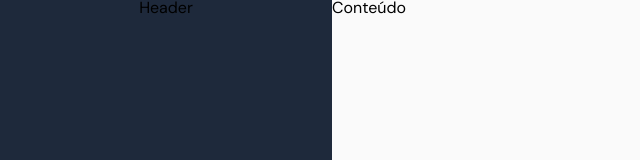
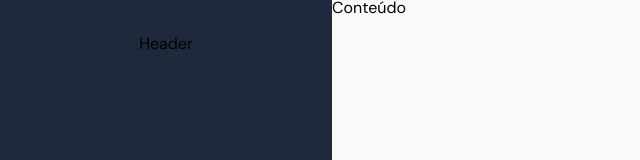
Before and after one commit to meluiz/brainnco-markee, a React (Create React App) app: page / in a window 1280 px wide. Shown: the top 160 px of the page, without its empty margins (0-640 px from the left). Built offline with nearby package versions, Linux system fonts and the light colour scheme.

Commit message:
Ajustando o padding do Header

```diff
--- a/src/components/sidebar/styles.ts
+++ b/src/components/sidebar/styles.ts
@@ -16,5 +16,5 @@ export const Header = styled.header`
   display: flex;
   align-items: center;
   justify-content: center;
-  padding: 0 80px;
+  padding: 36px;
 `
```
